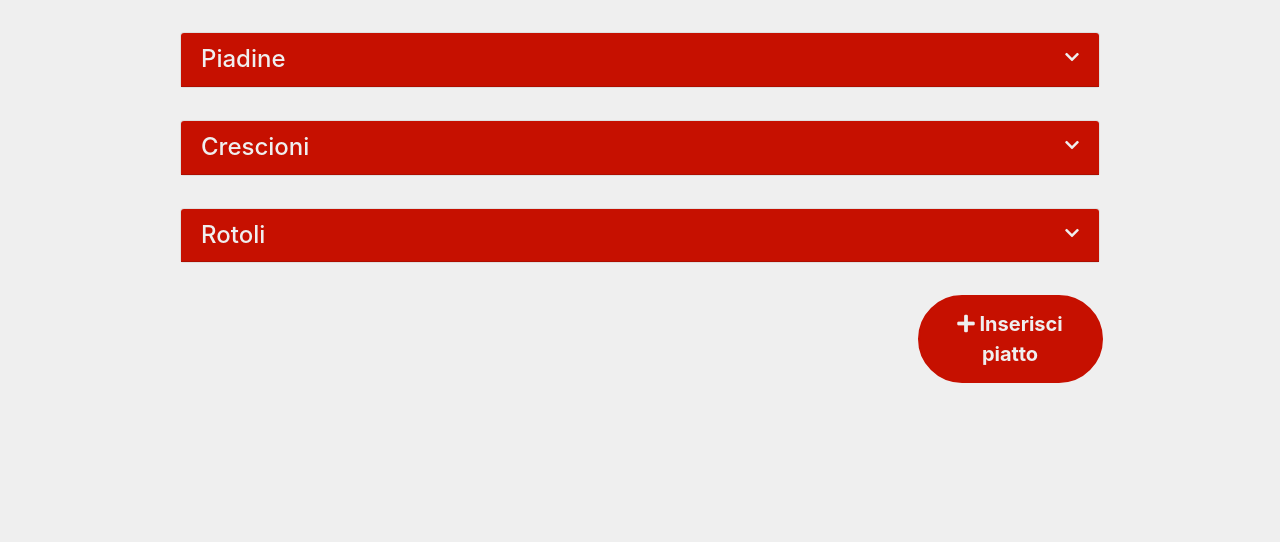
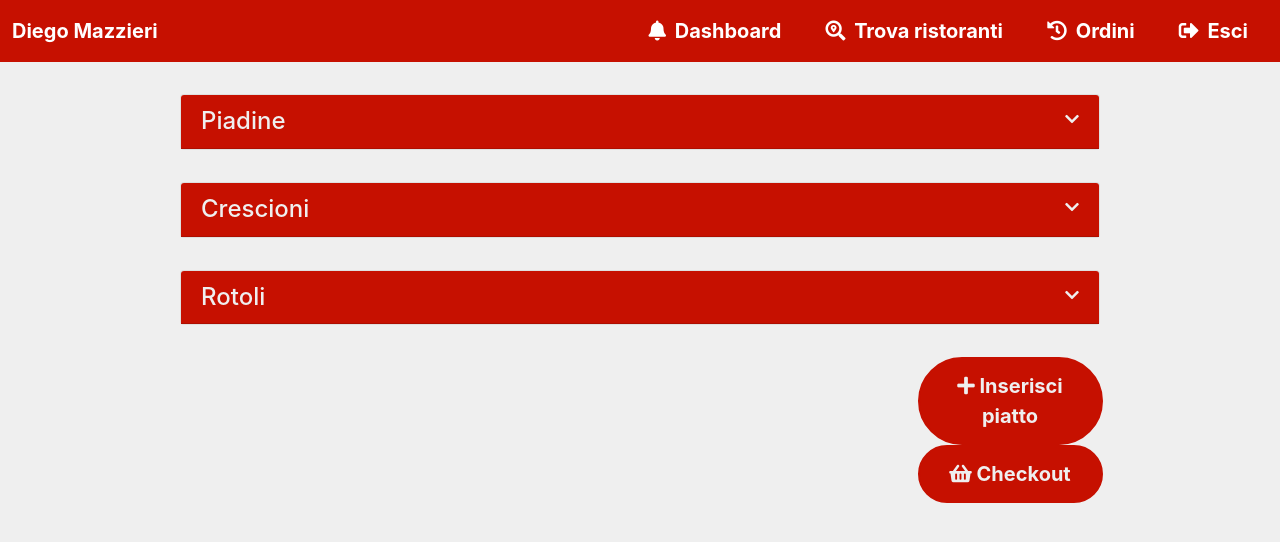
Before and after one commit to mazzio97/AlmaFood, a PHP site: page /menu.html in a window 1280 px wide. Shown: the top 542 px of the page. Run offline with PHP 8.4, Linux system fonts and the light colour scheme.

Commit message:
Put elements visible only by clients in Menu page

```diff
--- a/css/customstrap.css
+++ b/css/customstrap.css
@@ -1,4 +1,9 @@
 /* Here goes all the styles used to customize generic bootstrap elements */
+.disabled {
+  opacity: 0.6;
+  cursor: not-allowed !important;
+}
+
 .navbar {
   color: white;
   background-color: var(--alma);
--- a/css/menu.css
+++ b/css/menu.css
@@ -16,12 +16,14 @@
 	color: black;
 }
 .menu-plate i {
-	font-size: 1.5em;
 	padding: 0 0.25rem;
 	color: var(--alma);
 }
+.fa-edit, .fa-trash {
+	font-size: 1.5em;
+}
 .menu-plate .d-inline {
-	margin-right: 1rem;
+	margin-right: 0.5rem;
 }
 
 .card-body {
--- a/menu.html
+++ b/menu.html
@@ -17,6 +17,35 @@
 </head>
 
 <body>
+	<nav class="navbar sticky-top">
+		<a class="navbar-brand">Diego Mazzieri</a>
+		<ul class="nav justify-content-end">
+			<li class="nav-item">
+				<a class="nav-link active" href="#">
+					<i class="fas fa-bell"></i>
+					<span>Dashboard</span>
+				</a>
+			</li>
+			<li class="nav-item">
+				<a class="nav-link" href="#">
+					<i class="fas fa-search-location"></i>
+					<span>Trova ristoranti</span>
+				</a>
+			</li>
+			<li class="nav-item">
+				<a class="nav-link" href="#">
+					<i class="fas fa-history"></i>
+					<span>Ordini</span>
+				</a>
+			</li>
+			<li class="nav-item">
+				<a class="nav-link" href="php/exit.php">
+					<i class="fas fa-sign-out-alt"></i>
+					<span>Esci</span>
+				</a>
+			</li>
+		</ul>
+	</nav>
 	<div class="container">
 		<div class="row">
 			<div class="col-10 mx-auto" id="accordion">
@@ -41,8 +70,9 @@
 								</div>
 								<div class="col-4 text-right">
 									<h5 class="d-inline">&euro;4.50</h5>
-									<i class="fas fa-edit"></i>
-									<i class="fas fa-trash"></i>
+									<i class="fas fa-minus-square disabled"></i>
+									<span class="text-muted">0</span>
+									<i class="fas fa-plus-square"></i>
 								</div>
 							</div>
 							<div class="row menu-plate">
@@ -52,8 +82,9 @@
 								</div>
 								<div class="col-4 text-right">
 									<h5 class="d-inline">&euro;4.50</h5>
-									<i class="fas fa-edit"></i>
-									<i class="fas fa-trash"></i>
+									<i class="fas fa-minus-square disabled"></i>
+									<span class="text-muted">0</span>
+									<i class="fas fa-plus-square"></i>
 								</div>
 							</div>
 							<div class="row menu-plate">
@@ -63,8 +94,9 @@
 								</div>
 								<div class="col-4 text-right">
 									<h5 class="d-inline">&euro;4.50</h5>
-									<i class="fas fa-edit"></i>
-									<i class="fas fa-trash"></i>
+									<i class="fas fa-minus-square disabled"></i>
+									<span class="text-muted">0</span>
+									<i class="fas fa-plus-square"></i>
 								</div>
 							</div>
 						</div>
@@ -173,6 +205,7 @@
 			</div>
 		</div>
 		<button class="col-2 offset-9 btn-alma rounded-borders"><i class="fas fa-plus"></i> Inserisci piatto</button>
+		<button class="col-2 offset-9 btn-alma rounded-borders"><i class="fas fa-shopping-basket"></i> Checkout</button>
 	</div>
 </body>
 
```
